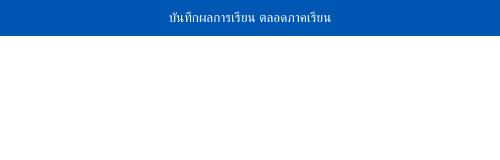
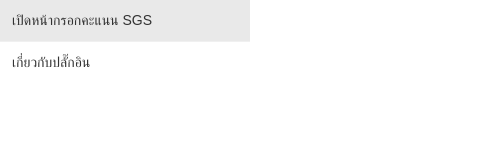
Before and after one commit to MasterMong/grade-entry-helper, a browser extension: page popup.html in a window 400 px wide. Shown: the whole page, 500 px wide, since content can reach past the window. Drawn offline with Linux system fonts and the light colour scheme.

Commit message:
fix: Refactor popup.html and popup.js for improved layout and button functionality

```diff
--- a/popup.html
+++ b/popup.html
@@ -2,29 +2,40 @@
 <html>
 <head>
   <meta charset="UTF-8">
+  <title>ตัวช่วยกรอกคะแนน</title>
   <style>
     body {
-      width: 500px;
-      text-align: center;
+      width: 250px;
       margin: 0;
-      font-family: sans-serif;
+      font-family: -apple-system, BlinkMacSystemFont, 'Segoe UI', Roboto, sans-serif;
     }
-    button {
+    .menu {
+      display: flex;
+      flex-direction: column;
+      gap: 1px;
+      background-color: #f0f0f0;
+    }
+    .menu-button {
       width: 100%;
-      padding: 10px;
+      padding: 12px;
       border: none;
-      background-color: #007BFF;
-      color: white;
+      background-color: #ffffff;
+      color: #333;
       cursor: pointer;
-      transition: background-color 0.3s;
+      transition: background-color 0.2s;
+      text-align: left;
+      font-size: 14px;
     }
-    button:hover {
-      background-color: #0056b3;
+    .menu-button:hover {
+      background-color: #e9e9e9;
     }
   </style>
 </head>
 <body>
-  <button id="openSgs">บันทึกผลการเรียน ตลอดภาคเรียน</button>
+  <div class="menu">
+    <button id="openSgs" class="menu-button">เปิดหน้ากรอกคะแนน SGS</button>
+    <button id="showDevInfo" class="menu-button">เกี่ยวกับปลั๊กอิน</button>
+  </div>
   <script src="popup.js"></script>
 </body>
 </html>
--- a/popup.js
+++ b/popup.js
@@ -1,5 +1,21 @@
 document.addEventListener('DOMContentLoaded', function() {
-  document.getElementById('openSgs').addEventListener('click', () => {
+  const openSgsButton = document.getElementById('openSgs');
+  const showDevInfoButton = document.getElementById('showDevInfo');
+
+  // --- Check active tab and enable/disable buttons ---
+  chrome.tabs.query({ active: true, currentWindow: true }, (tabs) => {
+    const onSgsPage = tabs[0] && tabs[0].url && tabs[0].url.startsWith('https://sgs.bopp-obec.info/');
+  });
+
+  // --- Event Listeners ---
+
+  // Button to open the main SGS grade entry page
+  openSgsButton.addEventListener('click', () => {
     chrome.tabs.create({ url: 'https://sgs.bopp-obec.info/sgs/TblTranscripts/Edit-TblTranscripts-Table.aspx' });
   });
+
+  // Button to show the Developer Info popup
+  showDevInfoButton.addEventListener('click', () => {
+    chrome.tabs.create({ url: 'https://mongkon.ch/tools/sgs' });
+  });
 });
```
